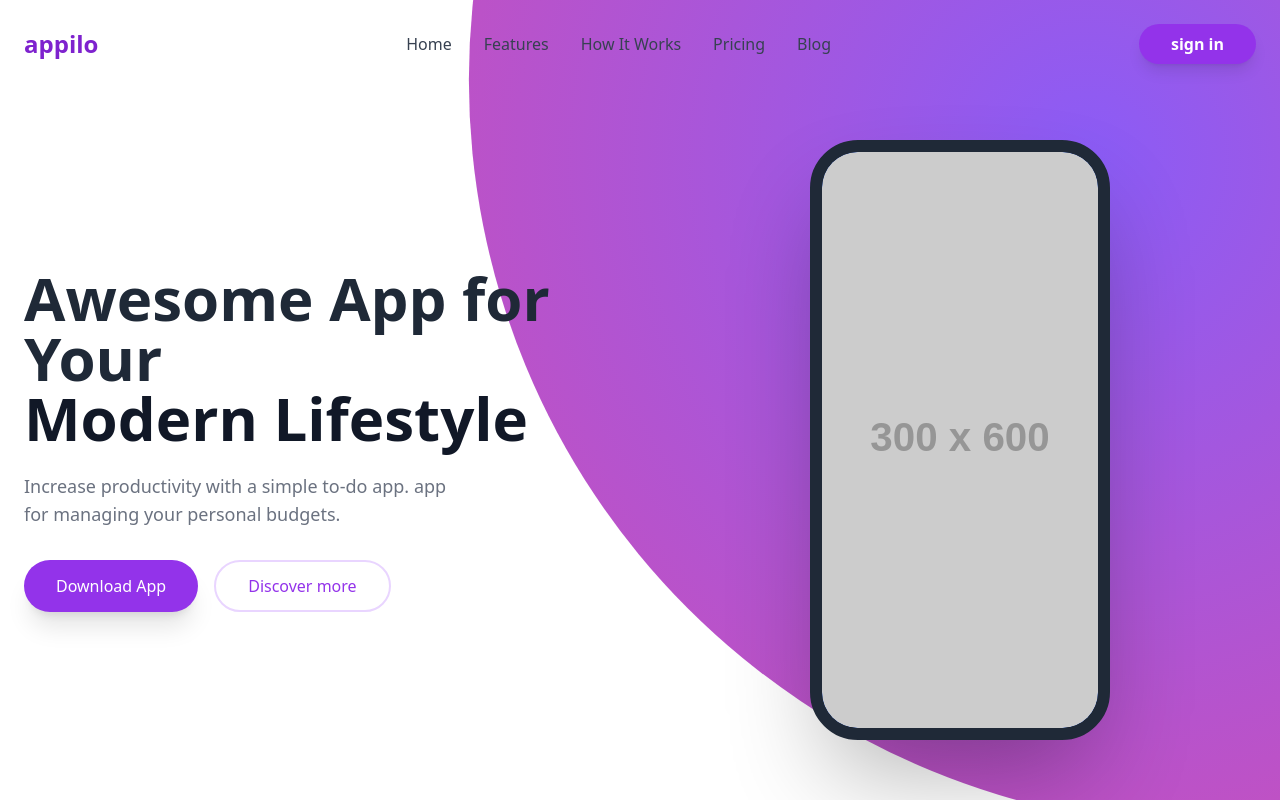
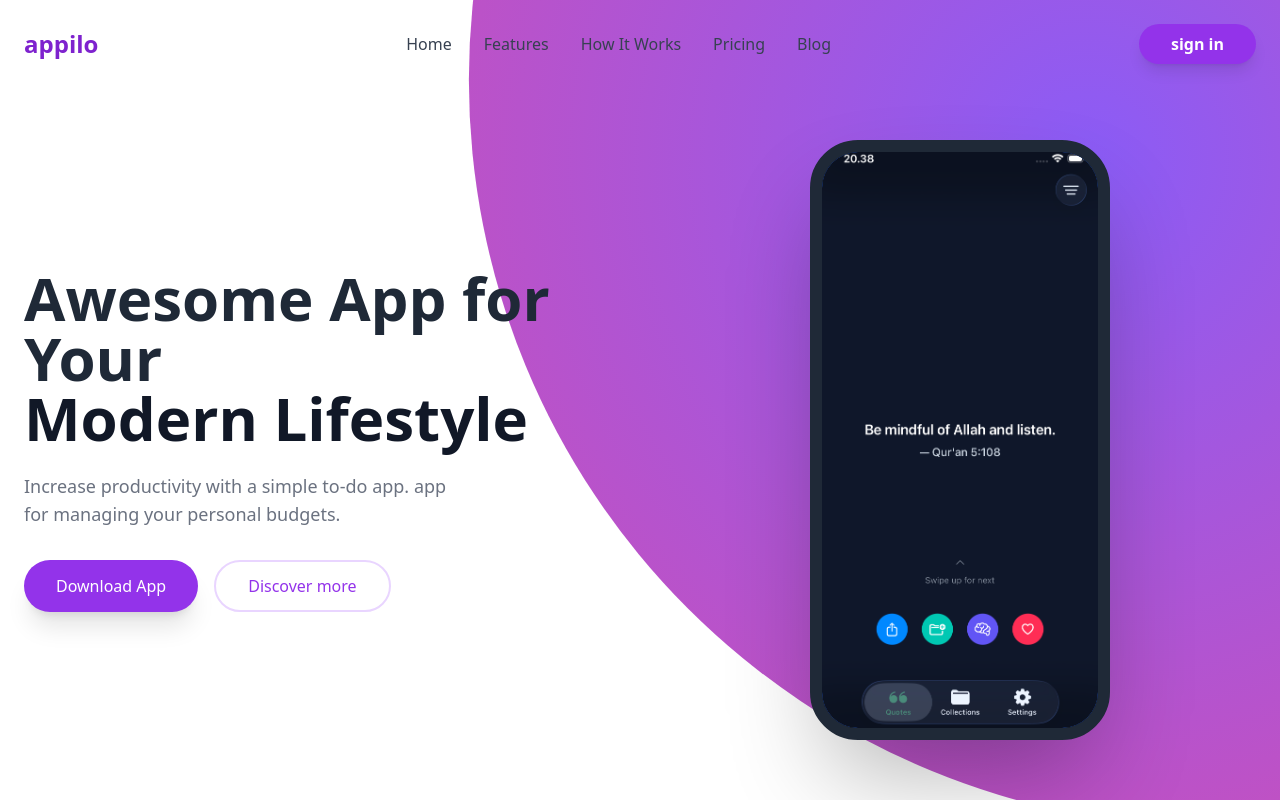
Before and after one commit to ancaloxx/Islamic-Daily, a plain HTML site: page index.html in a window 1280 px wide. Shown: the top 802 px of the page. Drawn offline with nearby package versions, Linux system fonts and the light colour scheme; placeholder pictures from the web are drawn by us.

Commit message:
Update index.html

```diff
--- a/index.html
+++ b/index.html
@@ -43,7 +43,7 @@
             <div class="flex justify-center">
                 <div class="iphone-mockup app-shadow">
                     <div class="screen-content bg-blue-600">
-                        <img src="https://via.placeholder.com/300x600/6366f1/ffffff?text=ImanDaily+App" alt="App Screen" class="w-full h-full object-cover">
+                        <img src="screenshot.png" alt="App Screen" class="w-full h-full object-cover">
                     </div>
                 </div>
             </div>
```
